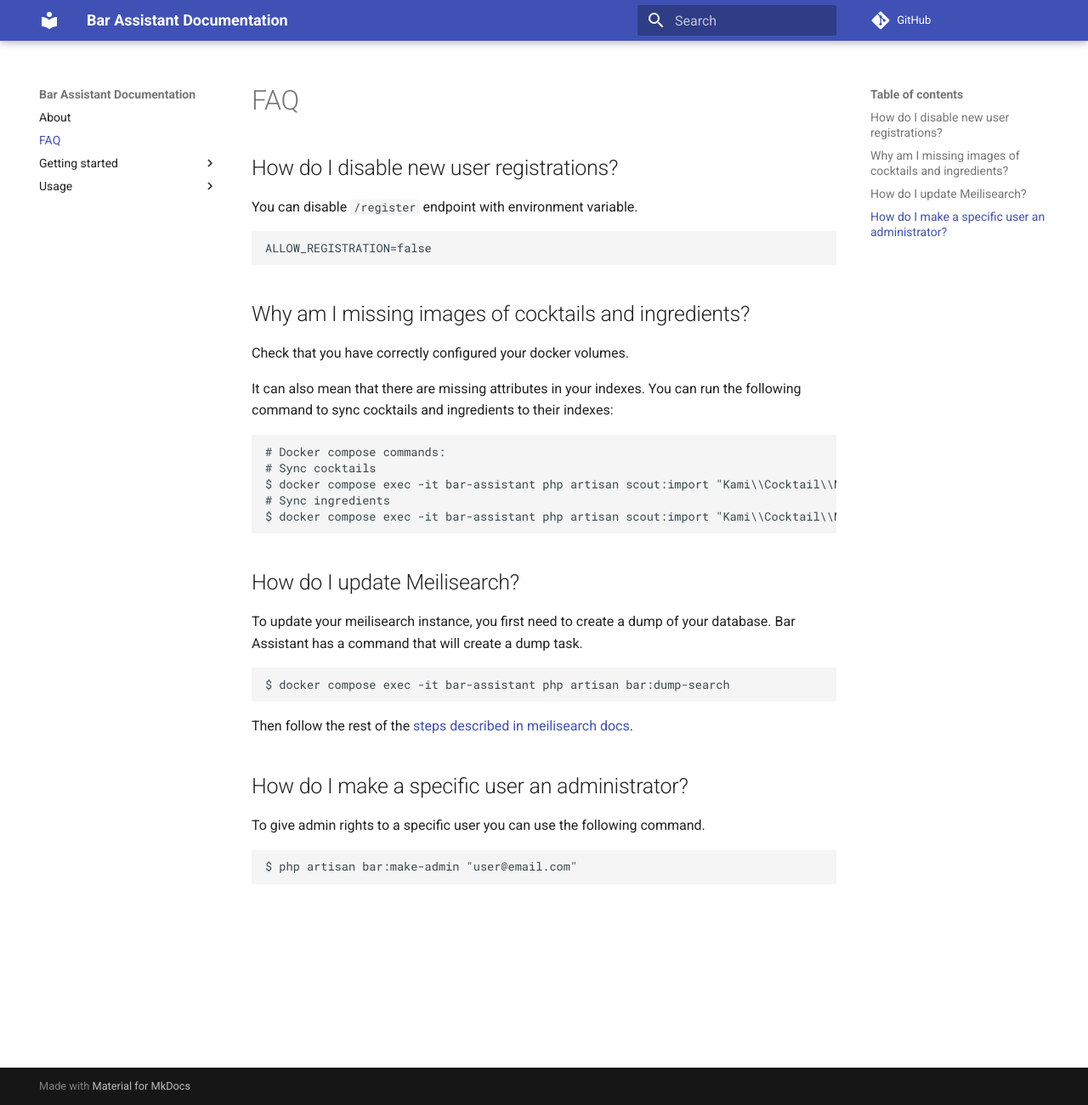
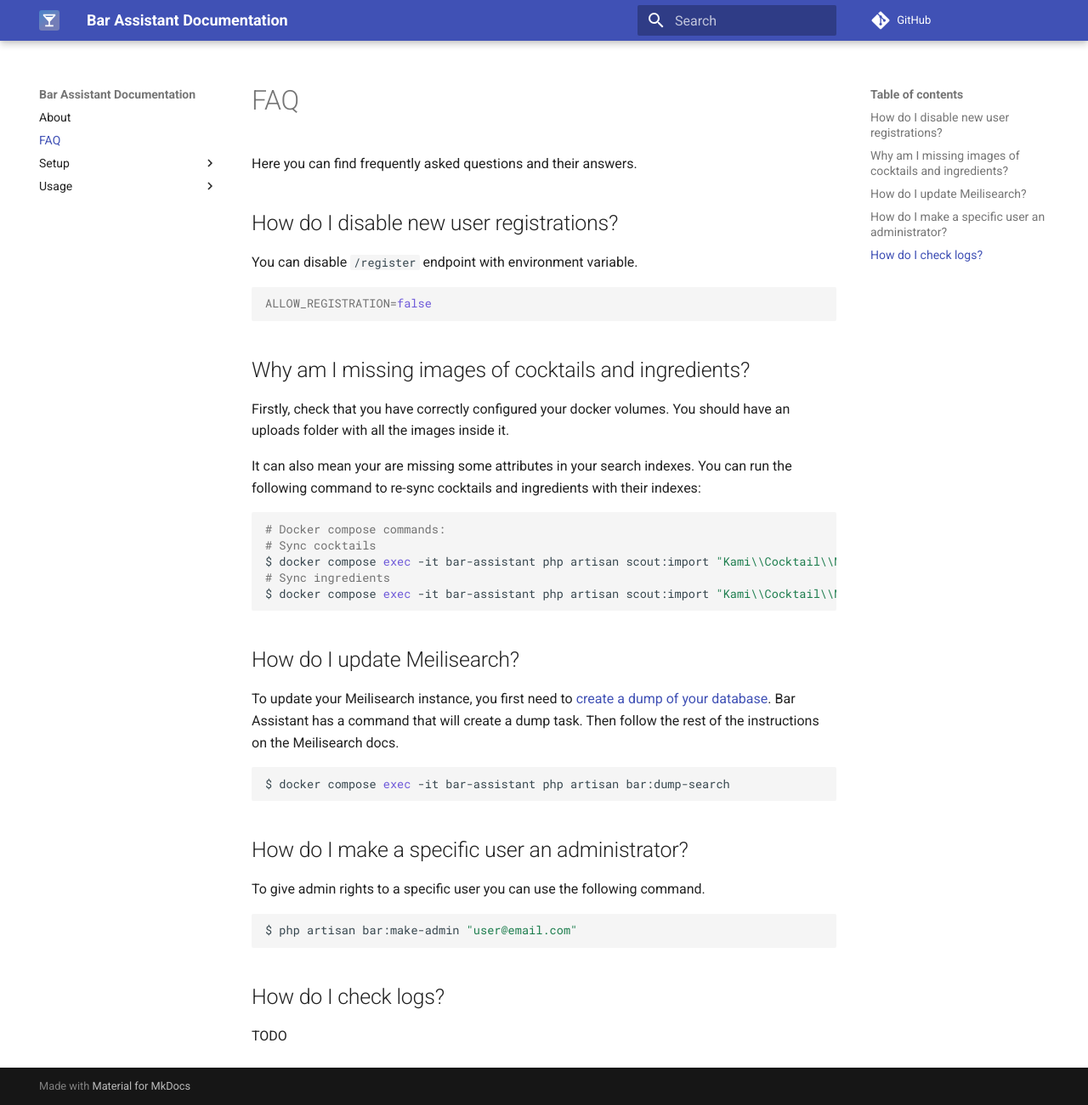
Before and after one commit to bar-assistant/docs, an MkDocs documentation site: the page built from docs/faq.md, in a window 1280 px wide and 1301 px high. Shown: the whole window at 85% size. Built offline with MkDocs 1.6.1 and Material for MkDocs 9.7.7, drawn with Linux system fonts in a browser that asks for light colours; comment, search, counter and statistics services are not loaded.

Commit message:
Add more pages

````diff
--- a/docs/faq.md
+++ b/docs/faq.md
@@ -1,18 +1,20 @@
 # FAQ
+
+Here you can find frequently asked questions and their answers.
 
 ## How do I disable new user registrations?
 
 You can disable `/register` endpoint with environment variable.
 
-``` env
+```bash
 ALLOW_REGISTRATION=false
 ```
 
 ## Why am I missing images of cocktails and ingredients?
 
-Check that you have correctly configured your docker volumes.
+Firstly, check that you have correctly configured your docker volumes. You should have an uploads folder with all the images inside it.
 
-It can also mean that there are missing attributes in your indexes. You can run the following command to sync cocktails and ingredients to their indexes:
+It can also mean your are missing some attributes in your search indexes. You can run the following command to re-sync cocktails and ingredients with their indexes:
 
 ``` bash
 # Docker compose commands:
@@ -24,13 +26,11 @@ $ docker compose exec -it bar-assistant php artisan scout:import "Kami\\Cocktail
 
 ## How do I update Meilisearch?
 
-To update your meilisearch instance, you first need to create a dump of your database. Bar Assistant has a command that will create a dump task.
+To update your Meilisearch instance, you first need to [create a dump of your database](https://docs.meilisearch.com/learn/cookbooks/docker.html#generating-dumps-and-updating-meilisearch). Bar Assistant has a command that will create a dump task. Then follow the rest of the instructions on the Meilisearch docs.
 
 ``` bash
 $ docker compose exec -it bar-assistant php artisan bar:dump-search
 ```
-
-Then follow the rest of the [steps described in meilisearch docs](https://docs.meilisearch.com/learn/cookbooks/docker.html#generating-dumps-and-updating-meilisearch).
 
 ## How do I make a specific user an administrator?
 
@@ -39,3 +39,7 @@ To give admin rights to a specific user you can use the following command.
 ``` bash
 $ php artisan bar:make-admin "user@email.com"
 ```
+
+## How do I check logs?
+
+TODO
--- a/mkdocs.yml
+++ b/mkdocs.yml
@@ -1,7 +1,18 @@
 site_name: Bar Assistant Documentation
 repo_url: https://github.com/karlomikus/bar-assistant
+markdown_extensions:
+  - pymdownx.highlight:
+      anchor_linenums: true
+  - pymdownx.inlinehilite
+  - pymdownx.snippets
+  - pymdownx.superfences
+  - admonition
+  - pymdownx.details
 theme:
   name: material
+  logo: assets/logo.svg
+  features:
+    - content.code.annotate
   palette:
     accent: pink
     primary: indigo
````
Also changed, not shown: docs/getting-started/backups.md (deleted, +0 -1 lines), docs/getting-started/index.md (deleted, +0 -137 lines), docs/setup/backups.md (added, +42 -0 lines), docs/setup/index.md (added, +223 -0 lines), docs/usage/cocktails.md (+1 -1 lines), docs/usage/index.md (+1 -1 lines), docs/usage/users.md (added, +1 -0 lines), docs/assets/logo.svg (added), docs/setup/updating.md (renamed from docs/getting-started/updating.md).
